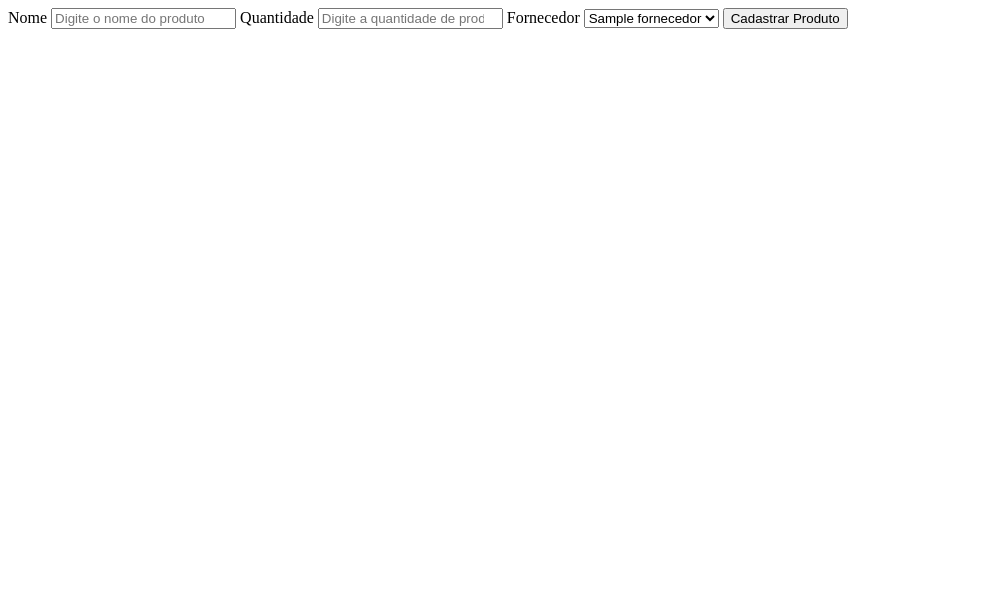
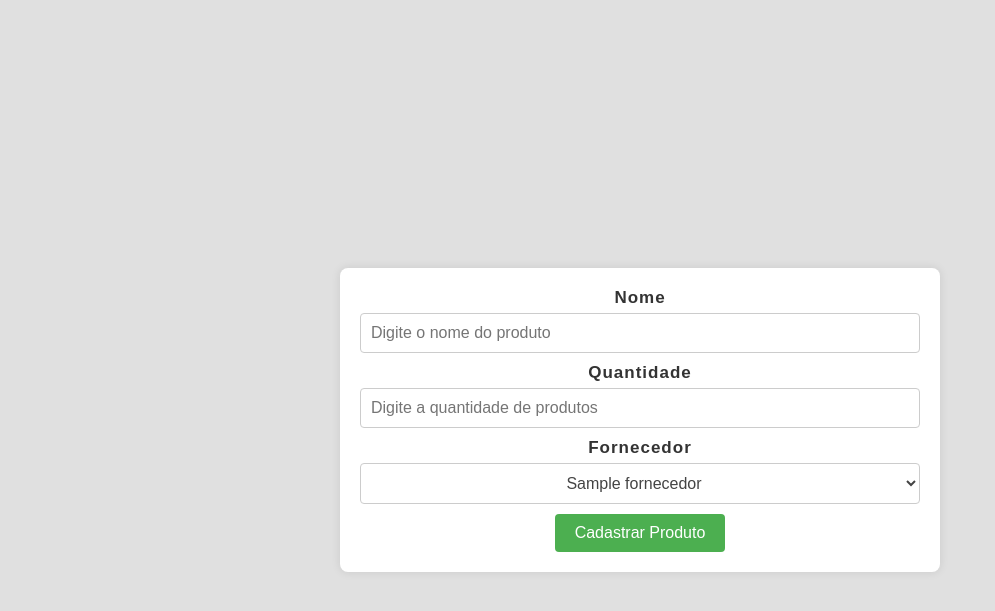
Before and after one commit to KauanMonteiro/controle-de-estoque, a Django app: template estoque/templates/pages/cadastro_produto.html in a window 1280 px wide. Shown: the top 611 px of the page, without its empty margins (0-995 px from the left). Run offline with Django 3.2, Linux system fonts and the light colour scheme; the template is opened without the code that fills it: most values are stand-ins (such as "Sample title", 1, 10 or a date in 2020).

Commit message:
Adicionado o css para formulários de cadastro.

```diff
--- a/estoque/static/estoque/css/style.css
+++ b/estoque/static/estoque/css/style.css
@@ -116,3 +116,66 @@
   .butao-menu-home:hover {
     background-color: #363636;
   }
+
+  .formulario-cadastro{
+    text-align: center;
+    margin: 20px auto;
+    padding: 20px;
+    background-color: #ffffff;
+    box-shadow: 0 0 10px rgba(0, 0, 0, 0.1);
+    border-radius: 8px;
+    width: 80%;
+    max-width: 600px;
+    position: absolute;
+    top: 50%;
+    left: 50%;
+    transform: translate(-50%, -50%);
+  }
+  .formulario-cadastro label {
+    display: block;
+    margin-bottom: 0.5rem;
+    font-size: 1.7rem;
+    color: #333;
+    font-weight: bold;
+    letter-spacing: 1px;
+  }
+
+  .formulario-cadastro input {
+    width: 100%;
+    padding: 1rem;
+    margin-bottom: 1rem;
+    font-size: 1.6rem;
+    border: 1px solid #ccc;
+    border-radius: 4px;
+  }
+
+  .formulario-cadastro button {
+    padding: 1rem 2rem;
+    font-size: 1.6rem;
+    background-color: #4CAF50;
+    color: #fff;
+    border: none;
+    border-radius: 4px;
+    cursor: pointer;
+    transition: background-color 0.3s ease;
+  }
+
+  .formulario-cadastro button:hover {
+    background-color: #45a049;
+  }
+  .formulario-cadastro select {
+    width: 100%;
+    padding: 1rem;
+    margin-bottom: 1rem;
+    font-size: 1.6rem;
+    border: 1px solid #ccc;
+    border-radius: 4px;
+    background-color: #fff;
+    color: #444;
+  }
+
+  .formulario-cadastro option {
+    font-size: 1.6rem;
+    text-align: center;
+    color: #444;
+  }
--- a/estoque/templates/pages/cadastro_fornecedor.html
+++ b/estoque/templates/pages/cadastro_fornecedor.html
@@ -1,4 +1,6 @@
-<div>
+{% load static %}
+<link rel="stylesheet" href="{% static 'estoque/css/style.css' %}">
+<div class="formulario-cadastro">
     <form action="{% url 'cadastro_fornecedor' %}" method="POST">
         {% csrf_token %}
         <label for="nome_fornecedor">Fornecedor</label>
--- a/estoque/templates/pages/cadastro_produto.html
+++ b/estoque/templates/pages/cadastro_produto.html
@@ -1,4 +1,6 @@
-<div>
+{% load static %}
+<link rel="stylesheet" href="{% static 'estoque/css/style.css' %}">
+<div class="formulario-cadastro">
     <form action="{% url 'cadastrar_produto' %}" method="POST">
         {% csrf_token %}
 
```
